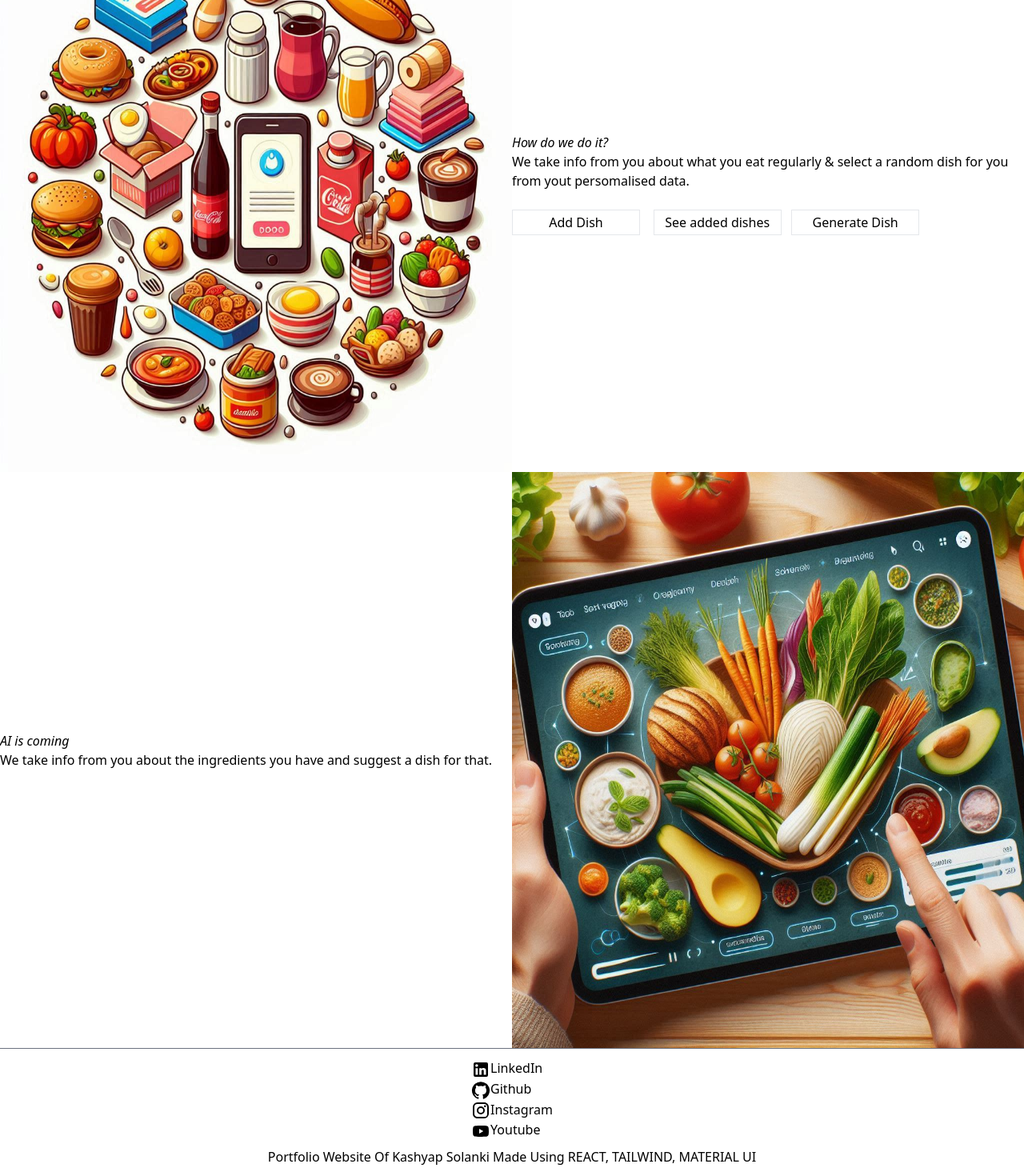
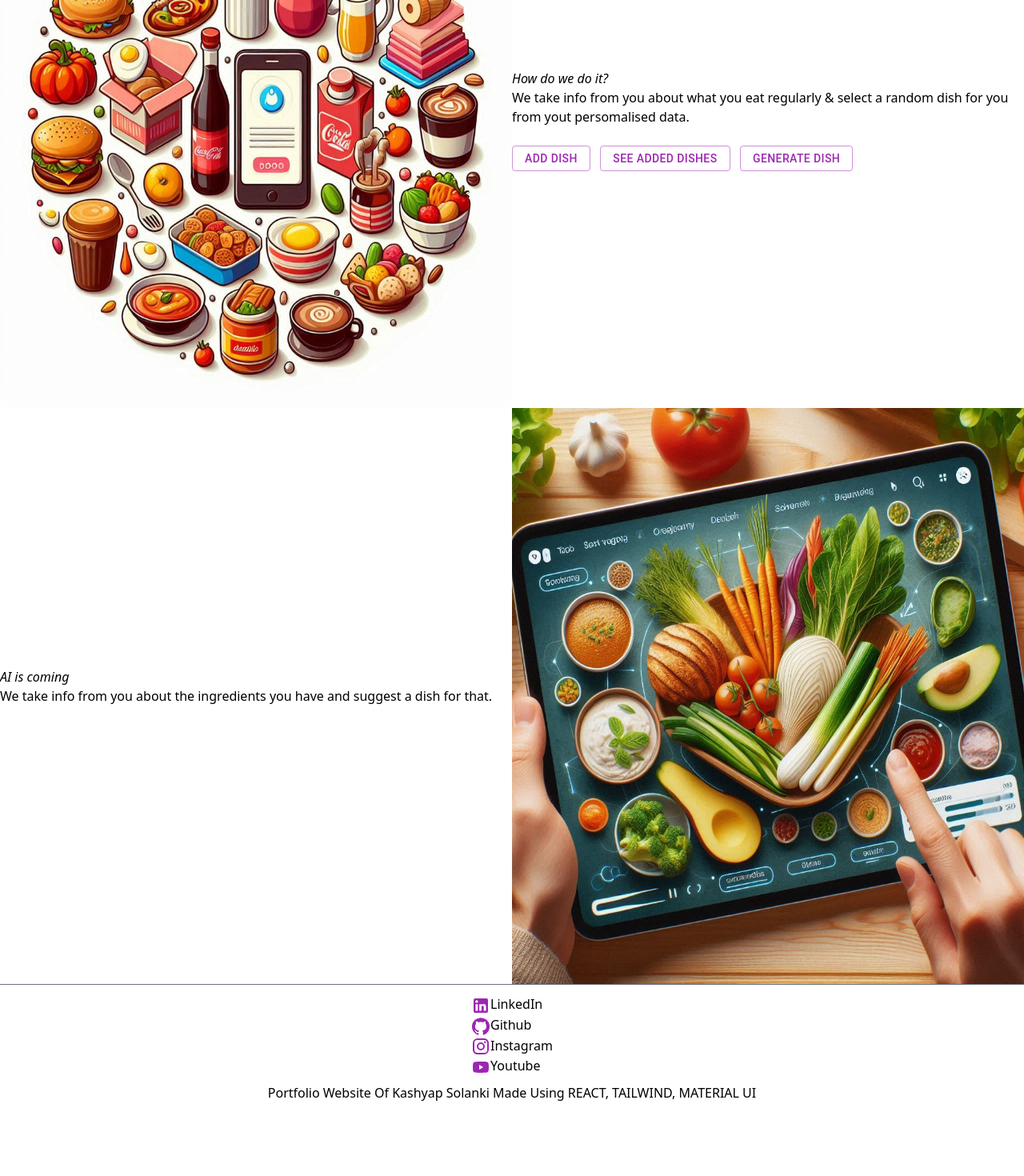
Before and after one commit to Kashyap2210/kyakhanahai, a React (Vite) app in the folder kyakhanahai/: page / in a window 1280 px wide. Shown: the part 930-2400 px from the top of the page at 80% size. After the commit the page ends 2320 px from the top, so only its background shows below. Built offline with nearby package versions, Linux system fonts and the light colour scheme; no server answers.

Commit message:
Color Scheme Update | Navbar Issue Resolution Pending

```diff
--- a/kyakhanahai/src/Footer.jsx
+++ b/kyakhanahai/src/Footer.jsx
@@ -16,7 +16,7 @@ export default function Footer() {
             rel="noopener noreferrer"
             className={"text-black "}
           >
-            <LinkedInIcon className={"text-black"} />
+            <LinkedInIcon className={"text-black"} color="secondary" />
             LinkedIn
           </a>
         </li>
@@ -27,7 +27,7 @@ export default function Footer() {
             rel="noopener noreferrer"
             className={"text-black "}
           >
-            <GitHubIcon className={"text-black "} />
+            <GitHubIcon className={"text-black "} color="secondary" />
             Github
           </a>
         </li>
@@ -38,7 +38,7 @@ export default function Footer() {
             rel="noopener noreferrer"
             className={"text-black "}
           >
-            <InstagramIcon className={"text-black "} />
+            <InstagramIcon className={"text-black "} color="secondary" />
             Instagram
           </a>
         </li>
@@ -49,7 +49,7 @@ export default function Footer() {
             rel="noopener noreferrer"
             className={"text-black "}
           >
-            <YouTubeIcon className={"text-black "} />
+            <YouTubeIcon className={"text-black "} color="secondary" />
             Youtube
           </a>
         </li>
--- a/kyakhanahai/src/Navbar.jsx
+++ b/kyakhanahai/src/Navbar.jsx
@@ -4,6 +4,7 @@ import Navbarelements from "./Navbarelements";
 import { Link } from "react-router-dom";
 import { useNavigate } from "react-router-dom";
 import axios from "axios";
+import RestaurantIcon from "@mui/icons-material/Restaurant";
 
 export default function Navbar() {
   const [isAuthenticated, setIsAuthenticated] = useState(false);
@@ -47,12 +48,12 @@ export default function Navbar() {
   return (
     <div
       className={
-        "navbar border-b border-gray-500 h-20 z-50 bg-white text-black flex justify-between items-center text-2xl font-bold sticky top-0 opacity-100"
+        "navbar bg-white border-b border-gray-500 h-20 z-100 flex justify-between items-center text-2xl font-bold fixed top-0 w-full opacity-100"
       }
     >
-      <div className=" text-center ">
+      <div className=" text-center">
         <Link to="/">
-          <Navbarelements title={"@kyakhanahai.com"} />
+          <Navbarelements title={`@kyakhanahai.com`} />
         </Link>
       </div>
       <div className="flex justify-between items-center pr-8">
--- a/kyakhanahai/src/Navbarelements.jsx
+++ b/kyakhanahai/src/Navbarelements.jsx
@@ -2,7 +2,7 @@ import "./index.css";
 
 export default function Navbar({ title, onClick }) {
   return (
-    <div className={"ml-20 text-kindOfLavender"} onClick={onClick}>
+    <div className={"ml-20 text-kindOfLavender bg-white"} onClick={onClick}>
       {title}
     </div>
   );
--- a/kyakhanahai/src/Secondintrocomp.jsx
+++ b/kyakhanahai/src/Secondintrocomp.jsx
@@ -2,6 +2,7 @@ import { Link } from "react-router-dom";
 import "./index.css";
 import axios from "axios";
 import { useNavigate } from "react-router-dom";
+import Button from "@mui/material/Button";
 
 export default function Secondintrocomp() {
   const navigate = useNavigate();
@@ -78,19 +79,31 @@ export default function Secondintrocomp() {
           <br />
           <br />
           <Link to="/adddish">
-            <button className="h-8 w-40 border">Add Dish</button>{" "}
+            <Button variant="outlined" className="h-8 border" color="secondary">
+              Add Dish
+            </Button>
           </Link>
           &nbsp;&nbsp;&nbsp;
           <Link to="/showdish">
-            <button className="h-8 w-40 border" onClick={showDish}>
+            <Button
+              variant="outlined"
+              className="h-8 border"
+              color="secondary"
+              onClick={showDish}
+            >
               See added dishes
-            </button>
+            </Button>
           </Link>
           &nbsp;&nbsp;&nbsp;
           <Link to="/getdish">
-            <button className="h-8 w-40 border" onClick={getDish}>
+            <Button
+              variant="outlined"
+              className="h-8  border"
+              color="secondary"
+              onClick={getDish}
+            >
               Generate Dish
-            </button>
+            </Button>
           </Link>
         </p>
       </div>
--- a/kyakhanahai/tailwind.config.js
+++ b/kyakhanahai/tailwind.config.js
@@ -2,6 +2,9 @@
 module.exports = {
   content: ["./index.html", "./src/**/*.{js,jsx,ts,tsx}"],
   theme: {
+    // colors: {
+    //   materialUISecondary: "#ce93d8",
+    // },
     extend: {},
   },
   plugins: [],
```
